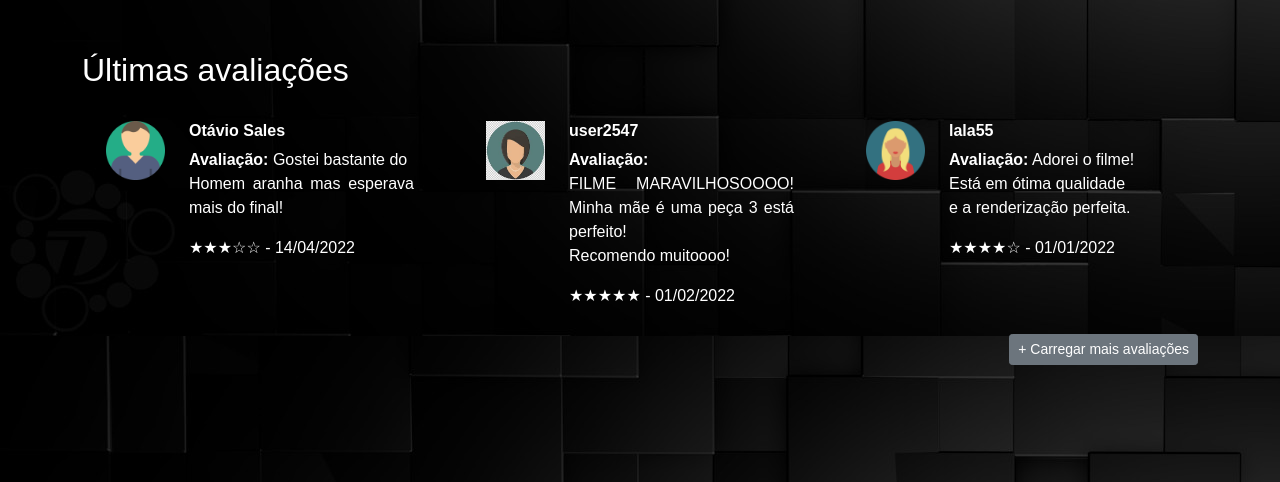
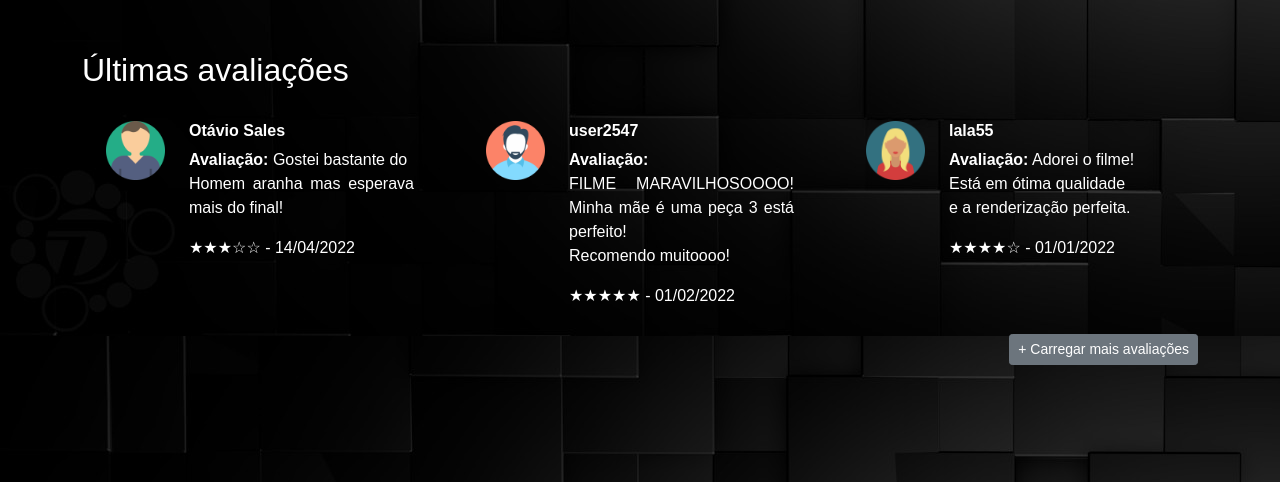
Before and after one commit to tavin2k/filmes_net, a plain HTML site: page index.html in a window 1280 px wide. Shown: the part 1380-1862 px from the top of the page. Drawn offline with nearby package versions, Linux system fonts and the light colour scheme.

Commit message:
Update index.html

```diff
--- a/index.html
+++ b/index.html
@@ -293,7 +293,7 @@
                             <div class="col-3">
                                 <div class="profile-header-container">
                                     <br>
-                                    <img class="img-circle" src="user2.jpg" height="100%" width="100%" />
+                                    <img class="img-circle" src="user.png" height="100%" width="100%" />
                                 </div>
                             </div>
                             <div class="col-9">
```
